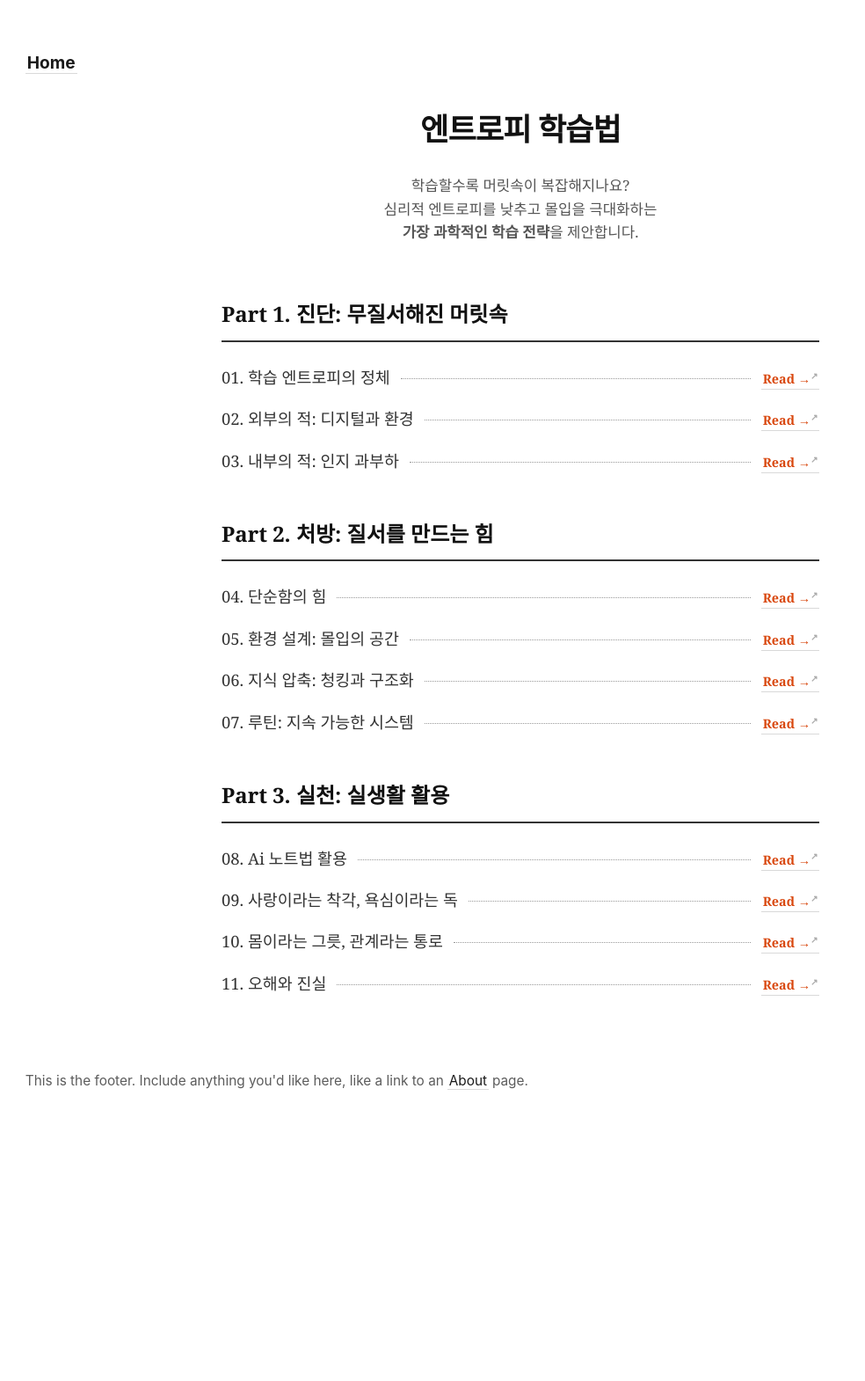
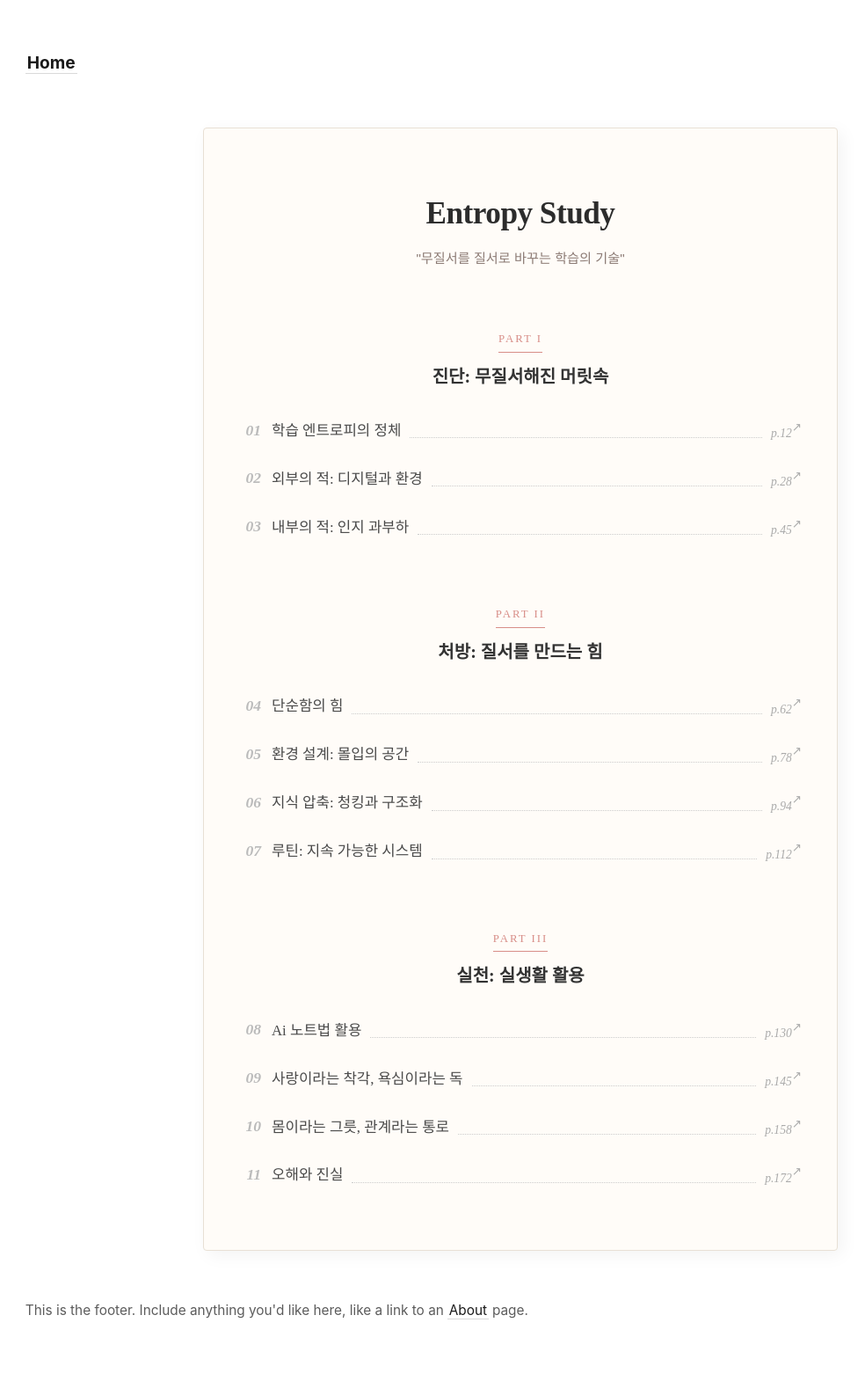
Before and after one commit to somath-edu/somath-edu.github.io, a Jekyll site: the page built from library/entropy.md, in a window 1280 px wide. Shown: the whole page at 88% size, without its empty margins (48-1032 px from the left). Built offline with Jekyll 4.4.1, drawn with Linux system fonts in a browser that asks for light colours; before the commit the page ends 1309 px from its top, so only the background shows below that.

Commit message:
Apply classic serif style to entropy.md table of contents
Co-authored-by: somath-edu <258138936+somath-edu@users.noreply.github.com>

```diff
--- a/library/entropy.md
+++ b/library/entropy.md
@@ -5,179 +5,220 @@ permalink: /entropy.html
 ---
 
 <style>
-  /* 전체 컨테이너 */
-  .book-style-wrapper {
-    font-family: "KoPub Batang", "Merriweather", "Georgia", "Batang", serif;
-    color: #2c2c2c;
-    max-width: 680px;
-    margin: 0 auto;
-    /* [수정] 위쪽 여백을 없애서 Home과 더 가까이 붙임 */
-    padding: 0px 10px 20px 10px;
-    line-height: 1.6;
+  /* --- 고전 서적 스타일 (Classic Serif) --- */
+  .book-toc-wrapper {
+    font-family: "KoPub Batang", "Noto Serif KR", serif;
+    max-width: 640px;
+    margin: 40px auto;
+    padding: 50px 40px;
+    background-color: #fffcf8; /* 아주 연한 미색 배경 */
+    box-shadow: 5px 5px 20px rgba(0,0,0,0.05); /* 은은한 그림자 */
+    border: 1px solid #e8e0d5;
+    border-radius: 4px;
   }
 
-  /* 메인 제목 스타일 */
-  .main-book-title {
+  .main-title {
+    font-family: "Playfair Display", serif;
     font-size: 2.2rem;
-    font-weight: 800;
+    font-weight: 700;
     text-align: center;
-    /* [수정] 마이너스 마진으로 강제로 위로 20px 끌어올림 */
-    margin-top: -20px;
-    margin-bottom: 30px;
-    color: #111;
-    letter-spacing: -1px;
-    line-height: 1.2;
+    margin-bottom: 10px;
+    color: #2c2c2c;
+    letter-spacing: -0.5px;
   }
 
-  /* 서문 텍스트 */
-  .intro-text {
+  .sub-title {
     text-align: center;
-    color: #555;
+    font-size: 0.95rem;
+    color: #8c7b75;
     margin-bottom: 60px;
-    font-size: 1.05rem;
-    font-weight: 400;
+    font-family: "Pretendard", sans-serif;
+    font-weight: 300;
+  }
+
+  /* 파트 구분선 */
+  .part-header {
+    margin-top: 60px;
+    margin-bottom: 25px;
+    text-align: center;
+    position: relative;
+  }
+
+  .part-label {
+    display: inline-block;
+    font-family: "Playfair Display", serif;
+    font-size: 0.8rem;
+    letter-spacing: 2px;
+    color: #d88e88; /* 포인트 컬러 */
+    border-bottom: 1px solid #d88e88;
+    padding-bottom: 3px;
+    margin-bottom: 10px;
+    text-transform: uppercase;
+  }
+
+  .part-name {
+    font-size: 1.25rem;
+    font-weight: 700;
+    color: #333;
     word-break: keep-all;
   }
 
-  /* Part 제목 */
-  .part-title {
-    font-size: 1.5rem;
-    font-weight: 700;
-    margin-top: 50px;
-    margin-bottom: 25px;
-    padding-bottom: 10px;
-    border-bottom: 2px solid #333;
-    color: #111;
+  /* 챕터 리스트 아이템 */
+  .chapter-item {
+    display: flex;
+    align-items: flex-end; /* 점선과 텍스트 하단 정렬 */
+    margin-bottom: 14px;
+    padding: 5px 0;
+    transition: all 0.3s ease;
+    text-decoration: none; /* 링크 밑줄 제거 */
+    color: #4a4a4a;
+    border-bottom: 1px solid transparent; /* 호버 시 흔들림 방지용 */
   }
 
-  /* 챕터 한 줄 */
-  .chapter-row {
-    display: flex;
-    align-items: baseline;
-    margin-bottom: 18px;
-    width: 100%;
+  .chapter-item:hover {
+    transform: translateX(5px);
+    color: #d88e88;
   }
 
-  /* 챕터 제목 */
-  .chapter-title {
-    font-size: 1.15rem;
-    font-weight: 500;
-    color: #333;
-    flex-shrink: 0;
+  .chapter-num {
+    font-family: "Playfair Display", serif;
+    font-style: italic;
+    font-weight: bold;
+    font-size: 1.1rem;
+    color: #bbb;
+    margin-right: 12px;
+    min-width: 25px;
+    text-align: right;
   }
 
-  /* 가운데 점선 */
+  .chapter-text {
+    font-size: 1.05rem;
+    font-weight: 500;
+    white-space: nowrap;
+  }
+
+  /* 점선 (Leader dots) */
   .dots {
     flex-grow: 1;
-    border-bottom: 1px dotted #999;
-    margin: 0 12px;
-    position: relative;
-    top: -5px;
+    border-bottom: 1px dotted #ccc;
+    margin: 0 10px 6px 10px; /* 점선 위치 조정 */
   }
 
-  /* Read 버튼 */
-  .read-btn {
-    font-size: 0.9rem;
-    color: #d9480f;
-    text-decoration: none;
-    font-weight: bold;
-    flex-shrink: 0;
-    transition: all 0.2s;
+  .page-mark {
+    font-family: "Playfair Display", serif;
+    font-size: 0.85rem;
+    font-style: italic;
+    color: #aaa;
   }
 
-  .read-btn:hover {
-    color: #ff6b6b;
-    text-decoration: underline;
-  }
-
+  /* 모바일 대응 */
   @media (max-width: 500px) {
-    .main-book-title { font-size: 1.8rem; }
-    .chapter-title { font-size: 1rem; }
-    .part-title { font-size: 1.3rem; }
+    .book-toc-wrapper { padding: 30px 20px; }
+    .main-title { font-size: 1.8rem; }
+    .chapter-text { font-size: 0.95rem; white-space: normal; } /* 모바일 줄바꿈 허용 */
+    .chapter-item { align-items: baseline; }
+    .dots { display: none; } /* 모바일에서는 점선 숨김 */
+    .page-mark { display: none; } /* 모바일에서는 페이지 번호 숨김 */
   }
 </style>
 
-<div class="book-style-wrapper">
+<div class="book-toc-wrapper">
+  <h1 class="main-title">Entropy Study</h1>
+  <p class="sub-title">"무질서를 질서로 바꾸는 학습의 기술"</p>
 
-  <h1 class="main-book-title">엔트로피 학습법</h1>
-
-  <p class="intro-text">
-    학습할수록 머릿속이 복잡해지나요?<br>
-    심리적 엔트로피를 낮추고 몰입을 극대화하는<br>
-    <strong>가장 과학적인 학습 전략</strong>을 제안합니다.
-  </p>
-
-  <div class="part-title">Part 1. 진단: 무질서해진 머릿속</div>
-
-  <div class="chapter-row">
-    <span class="chapter-title">01. 학습 엔트로피의 정체</span>
-    <span class="dots"></span>
-    <a href="/entropy-ch1.html" class="read-btn">Read →</a>
+  <!-- Part 1 -->
+  <div class="part-header">
+    <span class="part-label">Part I</span>
+    <div class="part-name">진단: 무질서해진 머릿속</div>
   </div>
 
-  <div class="chapter-row">
-    <span class="chapter-title">02. 외부의 적: 디지털과 환경</span>
+  <a href="/entropy-ch1.html" class="chapter-item">
+    <span class="chapter-num">01</span>
+    <span class="chapter-text">학습 엔트로피의 정체</span>
     <span class="dots"></span>
-    <a href="/entropy-ch2.html" class="read-btn">Read →</a>
+    <span class="page-mark">p.12</span>
+  </a>
+
+  <a href="/entropy-ch2.html" class="chapter-item">
+    <span class="chapter-num">02</span>
+    <span class="chapter-text">외부의 적: 디지털과 환경</span>
+    <span class="dots"></span>
+    <span class="page-mark">p.28</span>
+  </a>
+
+  <a href="/entropy-ch3.html" class="chapter-item">
+    <span class="chapter-num">03</span>
+    <span class="chapter-text">내부의 적: 인지 과부하</span>
+    <span class="dots"></span>
+    <span class="page-mark">p.45</span>
+  </a>
+
+  <!-- Part 2 -->
+  <div class="part-header">
+    <span class="part-label">Part II</span>
+    <div class="part-name">처방: 질서를 만드는 힘</div>
   </div>
 
-  <div class="chapter-row">
-    <span class="chapter-title">03. 내부의 적: 인지 과부하</span>
+  <a href="/entropy-ch4.html" class="chapter-item">
+    <span class="chapter-num">04</span>
+    <span class="chapter-text">단순함의 힘</span>
     <span class="dots"></span>
-    <a href="/entropy-ch3.html" class="read-btn">Read →</a>
+    <span class="page-mark">p.62</span>
+  </a>
+
+  <a href="/entropy-ch5.html" class="chapter-item">
+    <span class="chapter-num">05</span>
+    <span class="chapter-text">환경 설계: 몰입의 공간</span>
+    <span class="dots"></span>
+    <span class="page-mark">p.78</span>
+  </a>
+
+  <a href="/entropy-ch6.html" class="chapter-item">
+    <span class="chapter-num">06</span>
+    <span class="chapter-text">지식 압축: 청킹과 구조화</span>
+    <span class="dots"></span>
+    <span class="page-mark">p.94</span>
+  </a>
+
+  <a href="/entropy-ch7.html" class="chapter-item">
+    <span class="chapter-num">07</span>
+    <span class="chapter-text">루틴: 지속 가능한 시스템</span>
+    <span class="dots"></span>
+    <span class="page-mark">p.112</span>
+  </a>
+
+  <!-- Part 3 -->
+  <div class="part-header">
+    <span class="part-label">Part III</span>
+    <div class="part-name">실천: 실생활 활용</div>
   </div>
 
-  <div class="part-title">Part 2. 처방: 질서를 만드는 힘</div>
+  <a href="/entropy-ch8.html" class="chapter-item">
+    <span class="chapter-num">08</span>
+    <span class="chapter-text">Ai 노트법 활용</span>
+    <span class="dots"></span>
+    <span class="page-mark">p.130</span>
+  </a>
 
-  <div class="chapter-row">
-    <span class="chapter-title">04. 단순함의 힘</span>
+  <a href="/entropy-ch9.html" class="chapter-item">
+    <span class="chapter-num">09</span>
+    <span class="chapter-text">사랑이라는 착각, 욕심이라는 독</span>
     <span class="dots"></span>
-    <a href="/entropy-ch4.html" class="read-btn">Read →</a>
-  </div>
+    <span class="page-mark">p.145</span>
+  </a>
 
-  <div class="chapter-row">
-    <span class="chapter-title">05. 환경 설계: 몰입의 공간</span>
+  <a href="/entropy-ch10.html" class="chapter-item">
+    <span class="chapter-num">10</span>
+    <span class="chapter-text">몸이라는 그릇, 관계라는 통로</span>
     <span class="dots"></span>
-    <a href="/entropy-ch5.html" class="read-btn">Read →</a>
-  </div>
+    <span class="page-mark">p.158</span>
+  </a>
 
-  <div class="chapter-row">
-    <span class="chapter-title">06. 지식 압축: 청킹과 구조화</span>
+  <a href="/entropy-ch11.html" class="chapter-item">
+    <span class="chapter-num">11</span>
+    <span class="chapter-text">오해와 진실</span>
     <span class="dots"></span>
-    <a href="/entropy-ch6.html" class="read-btn">Read →</a>
-  </div>
-
-  <div class="chapter-row">
-    <span class="chapter-title">07. 루틴: 지속 가능한 시스템</span>
-    <span class="dots"></span>
-    <a href="/entropy-ch7.html" class="read-btn">Read →</a>
-  </div>
-
-  <div class="part-title">Part 3. 실천: 실생활 활용</div>
-
-  <div class="chapter-row">
-    <span class="chapter-title">08. Ai 노트법 활용</span>
-    <span class="dots"></span>
-    <a href="/entropy-ch8.html" class="read-btn">Read →</a>
-  </div>
-
-  <div class="chapter-row">
-    <span class="chapter-title">09. 사랑이라는 착각, 욕심이라는 독</span>
-    <span class="dots"></span>
-    <a href="/entropy-ch9.html" class="read-btn">Read →</a>
-  </div>
-
- <div class="chapter-row">
-    <span class="chapter-title">10. 몸이라는 그릇, 관계라는 통로</span>
-    <span class="dots"></span>
-    <a href="/entropy-ch10.html" class="read-btn">Read →</a>
-  </div>
-
- <div class="chapter-row">
-    <span class="chapter-title">11. 오해와 진실</span>
-    <span class="dots"></span>
-    <a href="/entropy-ch11.html" class="read-btn">Read →</a>
-  </div>
-
+    <span class="page-mark">p.172</span>
+  </a>
 
 </div>
```
